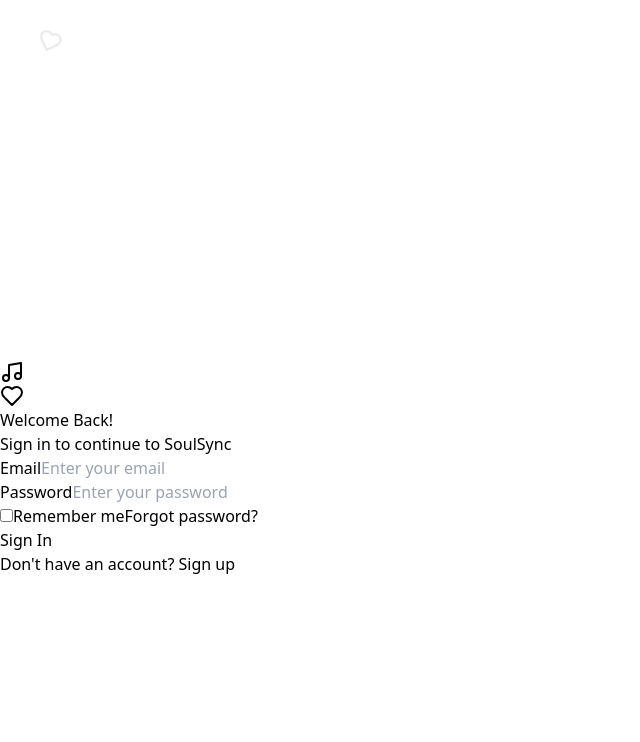
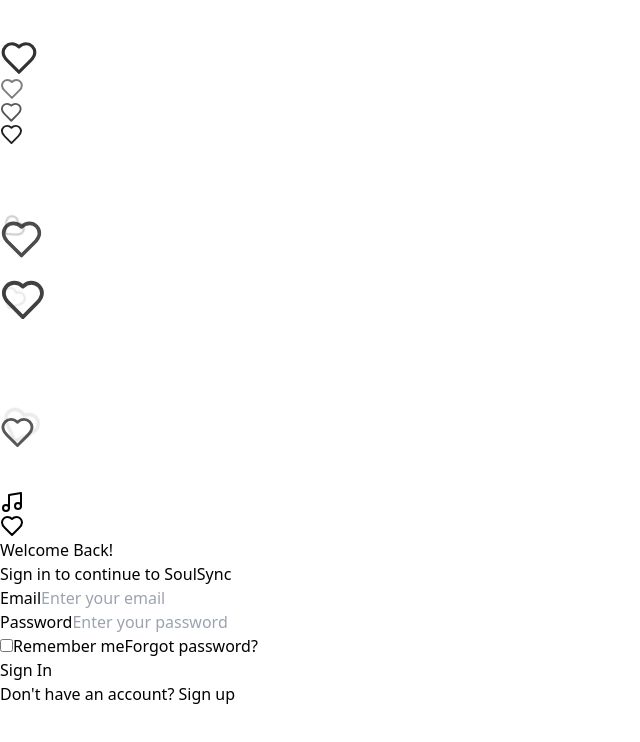
Before and after one commit to Darth0vader0/SoulSync, a React (Vite) app in the folder frontend/: page /login in a window 1280 px wide. Shown: the top 742 px of the page, without its empty margins (0-640 px from the left). Built offline with nearby package versions, Linux system fonts and the light colour scheme.

Commit message:
heart animation added

```diff
--- a/frontend/src/components/Heart.jsx
+++ b/frontend/src/components/Heart.jsx
@@ -1,13 +1,14 @@
-
+import React from 'react';
 import { Heart } from 'lucide-react';
 
 export const Hearts = () => {
-  // Create an array of 15 hearts with random positions and animations
+  // Create an array of hearts with random positions and animations
   const hearts = Array.from({ length: 15 }, (_, i) => ({
     id: i,
     left: `${Math.random() * 100}%`,
-    animationDelay: `${Math.random() * 5}s`,
-    scale: 0.5 + Math.random() * 0.5
+    animationDelay: `${Math.random() * 10}s`,
+    size: Math.random() * 30 + 16, // Random size between 16px and 32px
+    opacity: Math.random() * 0.5 + 0.5 // Random opacity between 0.3 and 0.8
   }));
 
   return (
@@ -18,12 +19,20 @@
           className="absolute animate-float"
           style={{
             left: heart.left,
-            top: '100%',
+            bottom: '-20px', // Start slightly below the viewport
             animationDelay: heart.animationDelay,
-            transform: `scale(${heart.scale})`
+            width: `${heart.size}px`,
+            height: `${heart.size}px`
           }}
         >
-          <Heart className="text-pink-400 opacity-50" />
+          <Heart
+            className="text-red-600"
+            style={{
+              opacity: heart.opacity,
+              width: '100%',
+              height: '100%'
+            }}
+          />
         </div>
       ))}
     </div>
```
